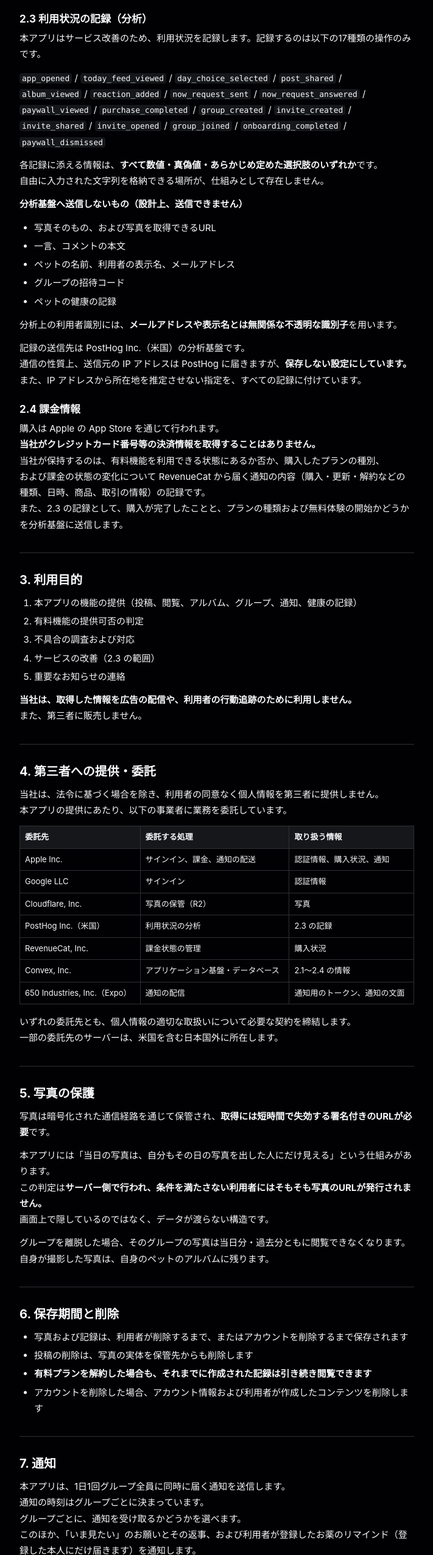
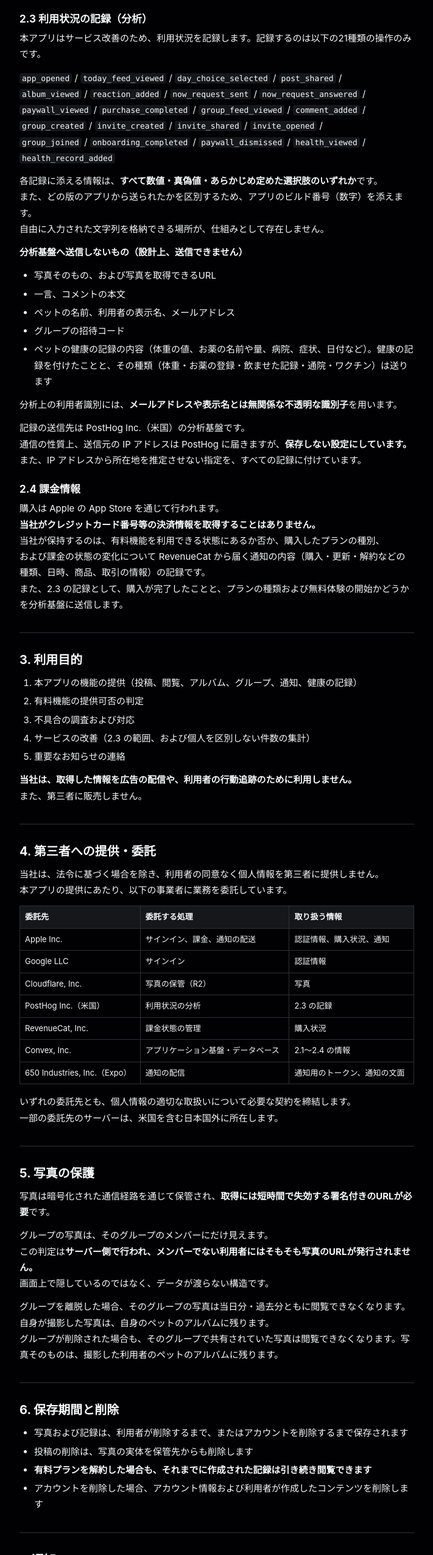
Before and after one commit to pcrito0901-source/pawnow, a plain HTML site: page privacy.html in a window 1280 px wide. Shown: the part 1568-4118 px from the top of the page at 61% size, without its empty margins (284-995 px from the left). Drawn offline with Linux system fonts and the light colour scheme.

Commit message:
プライバシーポリシーと利用規約を今の字へ（2026-10-10 ・ グループのメンバーなら写真が見える ・ グループの削除 ・ 通知の種類 ・ 記録する操作）

```diff
--- a/privacy.html
+++ b/privacy.html
@@ -106,13 +106,15 @@ footer.site nav{display:flex;flex-wrap:wrap;gap:4px 16px;margin-bottom:8px}
 ペットと利用者のプロフィール写真は、本アプリ内のカメラで撮影するほか、<br>
 端末の写真ライブラリから選ぶこともできます。その場合も、当社が受け取るのは利用者が選んだ写真だけです。</p>
 <h3>2.3 利用状況の記録（分析）</h3>
-<p>本アプリはサービス改善のため、利用状況を記録します。記録するのは以下の17種類の操作のみです。</p>
+<p>本アプリはサービス改善のため、利用状況を記録します。記録するのは以下の21種類の操作のみです。</p>
 <p><code>app_opened</code> / <code>today_feed_viewed</code> / <code>day_choice_selected</code> / <code>post_shared</code> /<br>
 <code>album_viewed</code> / <code>reaction_added</code> / <code>now_request_sent</code> / <code>now_request_answered</code> /<br>
-<code>paywall_viewed</code> / <code>purchase_completed</code> / <code>group_created</code> / <code>invite_created</code> /<br>
-<code>invite_shared</code> / <code>invite_opened</code> / <code>group_joined</code> / <code>onboarding_completed</code> /<br>
-<code>paywall_dismissed</code></p>
+<code>paywall_viewed</code> / <code>purchase_completed</code> / <code>group_feed_viewed</code> / <code>comment_added</code> /<br>
+<code>group_created</code> / <code>invite_created</code> / <code>invite_shared</code> / <code>invite_opened</code> /<br>
+<code>group_joined</code> / <code>onboarding_completed</code> / <code>paywall_dismissed</code> / <code>health_viewed</code> /<br>
+<code>health_record_added</code></p>
 <p>各記録に添える情報は、<strong>すべて数値・真偽値・あらかじめ定めた選択肢のいずれか</strong>です。<br>
+また、どの版のアプリから送られたかを区別するため、アプリのビルド番号（数字）を添えます。<br>
 自由に入力された文字列を格納できる場所が、仕組みとして存在しません。</p>
 <p><strong>分析基盤へ送信しないもの（設計上、送信できません）</strong></p>
 <ul>
@@ -120,7 +122,7 @@ footer.site nav{display:flex;flex-wrap:wrap;gap:4px 16px;margin-bottom:8px}
 <li>一言、コメントの本文</li>
 <li>ペットの名前、利用者の表示名、メールアドレス</li>
 <li>グループの招待コード</li>
-<li>ペットの健康の記録</li>
+<li>ペットの健康の記録の内容（体重の値、お薬の名前や量、病院、症状、日付など）。健康の記録を付けたことと、その種類（体重・お薬の登録・飲ませた記録・通院・ワクチン）は送ります</li>
 </ul>
 <p>分析上の利用者識別には、<strong>メールアドレスや表示名とは無関係な不透明な識別子</strong>を用います。</p>
 <p>記録の送信先は PostHog Inc.（米国）の分析基盤です。<br>
@@ -138,7 +140,7 @@ footer.site nav{display:flex;flex-wrap:wrap;gap:4px 16px;margin-bottom:8px}
 <li value="1">本アプリの機能の提供（投稿、閲覧、アルバム、グループ、通知、健康の記録）</li>
 <li value="2">有料機能の提供可否の判定</li>
 <li value="3">不具合の調査および対応</li>
-<li value="4">サービスの改善（2.3 の範囲）</li>
+<li value="4">サービスの改善（2.3 の範囲、および個人を区別しない件数の集計）</li>
 <li value="5">重要なお知らせの連絡</li>
 </ol>
 <p><strong>当社は、取得した情報を広告の配信や、利用者の行動追跡のために利用しません。</strong><br>
@@ -163,11 +165,12 @@ footer.site nav{display:flex;flex-wrap:wrap;gap:4px 16px;margin-bottom:8px}
 <hr>
 <h2>5. 写真の保護</h2>
 <p>写真は暗号化された通信経路を通じて保管され、<strong>取得には短時間で失効する署名付きのURLが必要</strong>です。</p>
-<p>本アプリには「当日の写真は、自分もその日の写真を出した人にだけ見える」という仕組みがあります。<br>
-この判定は<strong>サーバー側で行われ、条件を満たさない利用者にはそもそも写真のURLが発行されません。</strong><br>
+<p>グループの写真は、そのグループのメンバーにだけ見えます。<br>
+この判定は<strong>サーバー側で行われ、メンバーでない利用者にはそもそも写真のURLが発行されません。</strong><br>
 画面上で隠しているのではなく、データが渡らない構造です。</p>
 <p>グループを離脱した場合、そのグループの写真は当日分・過去分ともに閲覧できなくなります。<br>
-自身が撮影した写真は、自身のペットのアルバムに残ります。</p>
+自身が撮影した写真は、自身のペットのアルバムに残ります。<br>
+グループが削除された場合も、そのグループで共有されていた写真は閲覧できなくなります。写真そのものは、撮影した利用者のペットのアルバムに残ります。</p>
 <hr>
 <h2>6. 保存期間と削除</h2>
 <ul>
@@ -180,8 +183,9 @@ footer.site nav{display:flex;flex-wrap:wrap;gap:4px 16px;margin-bottom:8px}
 <h2>7. 通知</h2>
 <p>本アプリは、1日1回グループ全員に同時に届く通知を送信します。<br>
 通知の時刻はグループごとに決まっています。<br>
-グループごとに、通知を受け取るかどうかを選べます。<br>
-このほか、「いま見たい」のお願いとその返事、および利用者が登録したお薬のリマインド（登録した本人にだけ届きます）を通知します。<br>
+グループごとに、通知を受け取るかどうかを選べます。コメントと返信、リアクション、写真を出したことの通知は、種類ごとにも選べます。<br>
+このほか、「いま見たい」のお願いとその返事、自分の写真に付いたコメントとリアクション、自分のコメントへの返信、同じグループのメンバーが写真を出したこと、および利用者が登録したお薬のリマインド（登録した本人にだけ届きます）を通知します。<br>
+通知の文面には、コメントの本文や写真そのものは含めません。<br>
 通知そのものの受信可否は、端末の設定でいつでも変更できます。</p>
 <p>通知を届けるため、端末ごとの通知用のトークンを保存し、<br>
 Expo（650 Industries, Inc.）の配信の仕組みを通じて Apple に渡します。</p>
@@ -206,7 +210,7 @@ Expo（650 Industries, Inc.）の配信の仕組みを通じて Apple に渡し
 上記の連絡先までお申し出ください。</p>
 <hr>
 <p>制定日: 2026年8月29日<br>
-最終改定日: 2026年9月27日</p>
+最終改定日: 2026年10月10日</p>
 </article>
 </main>
 <footer class="site">
```
Also changed, not shown: terms.html (+3 -5 lines).
